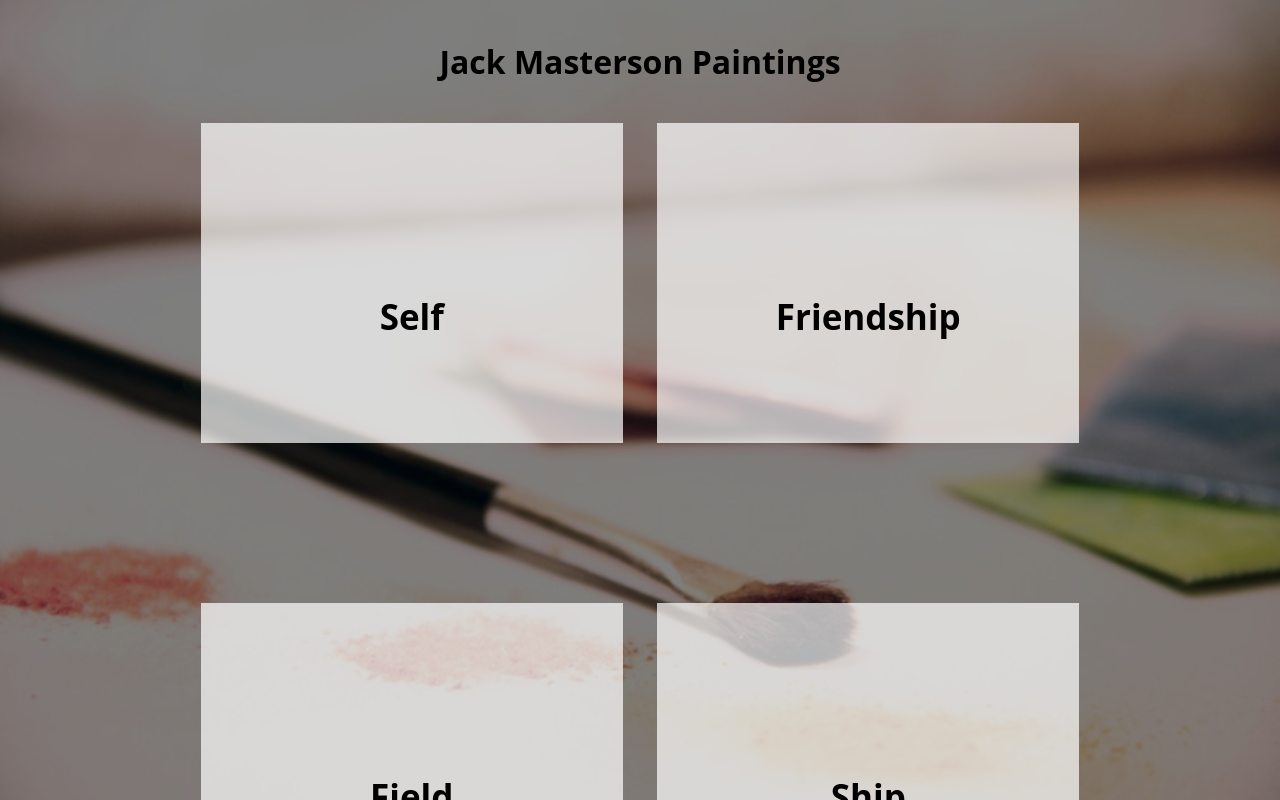
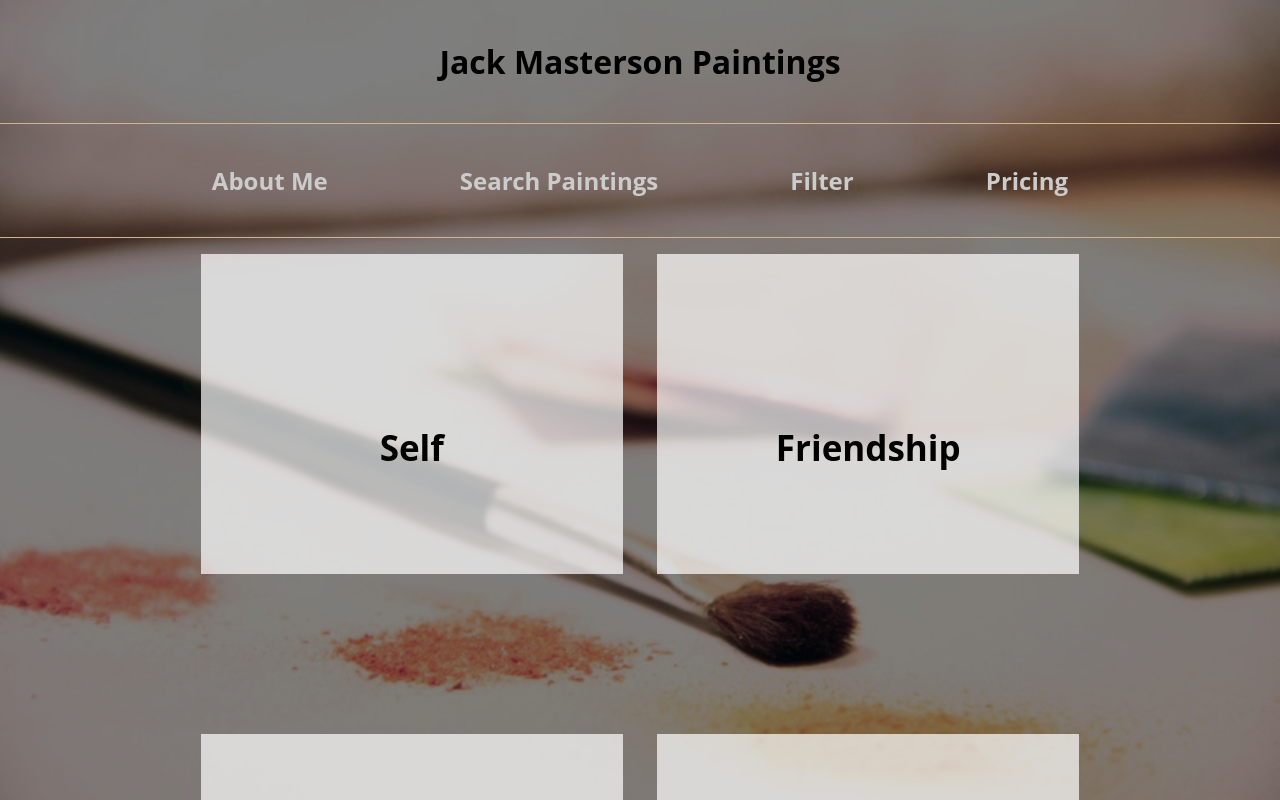
Before and after one commit to jackmasterson/artistic, a plain HTML site: page app/index.html in a window 1280 px wide. Drawn offline with Linux system fonts and the light colour scheme; files whose address does not match are found by name.

Commit message:
Add nav bar

```diff
--- a/app/index.html
+++ b/app/index.html
@@ -10,7 +10,12 @@
 </head>
 <body>
 	<div class="splash">
-		<h1 class="dark-again">Jack Masterson Paintings</h1>
+		<h1 class="main-header dark-again">Jack Masterson Paintings</h1>
+		<div class="nav dark-again" data-bind="foreach: model.nav">
+			<a href="#/">
+				<h2 class="nav-header" data-bind="text: header"></h2>
+			</a>
+		</div>
 		<div class="darken" data-bind="foreach: model.paintings">
 			<div class="shader" data-bind="event: { mouseover: showPaintings.init }">
 				<h3 data-bind="attr: {class: headClass}, css:{shaderHeader: classed}, text: name"></h3>
--- a/app/js/script.js
+++ b/app/js/script.js
@@ -1,4 +1,19 @@
 var model = {
+
+	nav: [
+		{
+			header: "About Me"
+		},
+		{
+			header: "Search Paintings"
+		},
+		{
+			header: "Filter"
+		},
+		{
+			header: "Pricing"
+		}
+	],
 
 	paintings: [
 		{
--- a/app/scss/style.scss
+++ b/app/scss/style.scss
@@ -7,6 +7,12 @@
   text-align: center;
   vertical-align: middle;
   list-style-type: none;
+}
+
+a {
+	color: #ccc;
+	text-decoration: none;
+	cursor: pointer;
 }
 
 body {
@@ -48,6 +54,7 @@ body {
 
 .darken {
 	background-color: rgba(0,0,0,0.5);
+	padding-top: 2vh;
 	height: 100vh;
 	width: 100vw;
 	position: fixed;
@@ -57,5 +64,22 @@ body {
 .dark-again {
 	background-color: rgba(0,0,0,0.5);
 	margin: 0;
+}
+
+.nav {
+	width: 100vw;
+	padding: 5vh;
+	color: #ccc;
+	border-top: 1px solid tan;
+	border-bottom: 1px solid tan;
+}
+
+.main-header {
 	padding: 5vh;
 }
+
+.nav-header {
+	display: inline;
+	padding: 5vw;
+
+}
```
Also changed, not shown: app/css/style.css.
